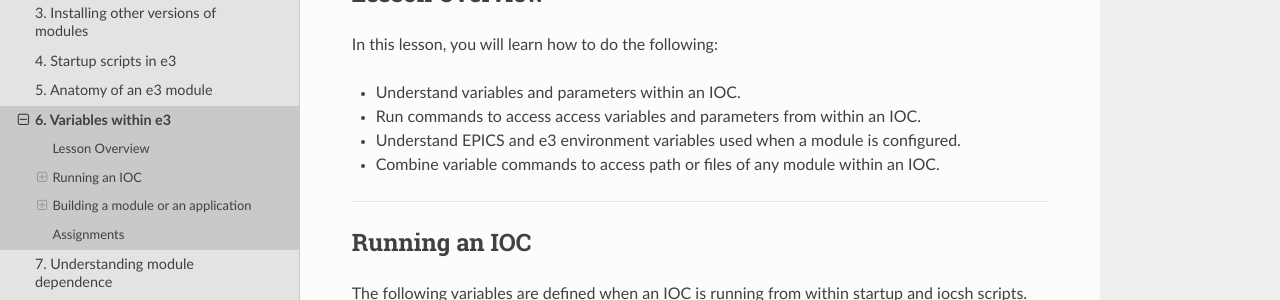
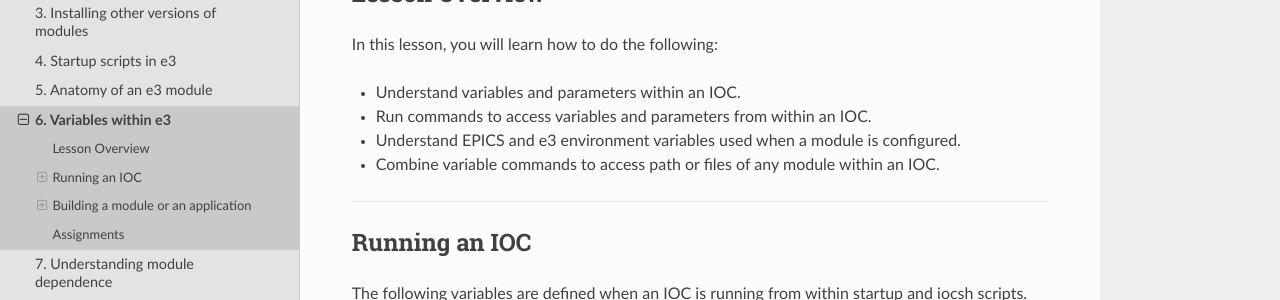
Before and after one commit to ttkorhonen/e3pages, a Sphinx documentation site: the page built from docs/kb/training/workbook/6_e3_vars.md, in a window 1280 px wide and 900 px high. Shown: the part 183-483 px from the top of the window. Built offline with Sphinx 7.4.7 and the Read the Docs theme 2.0.0, drawn with Linux system fonts in a browser that asks for light colours.

Commit message:
Fix typo in 6_e3_vars.md

```diff
--- a/docs/kb/training/workbook/6_e3_vars.md
+++ b/docs/kb/training/workbook/6_e3_vars.md
@@ -5,7 +5,7 @@
 In this lesson, you will learn how to do the following:
 
 * Understand variables and parameters within an IOC.
-* Run commands to access access variables and parameters from within an IOC.
+* Run commands to access variables and parameters from within an IOC.
 * Understand EPICS and e3 environment variables used when a module is
   configured.
 * Combine variable commands to access path or files of any module within an IOC.
```
